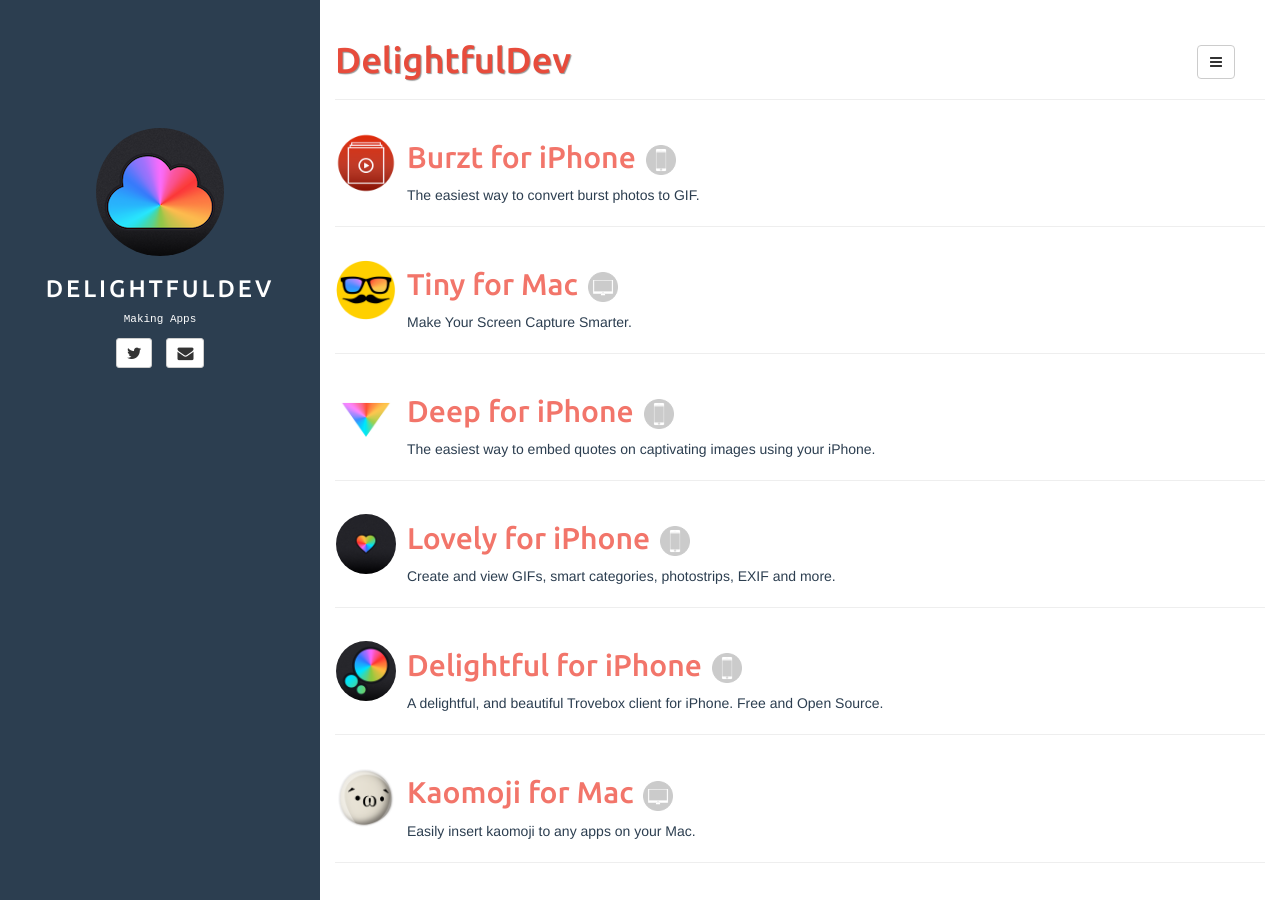
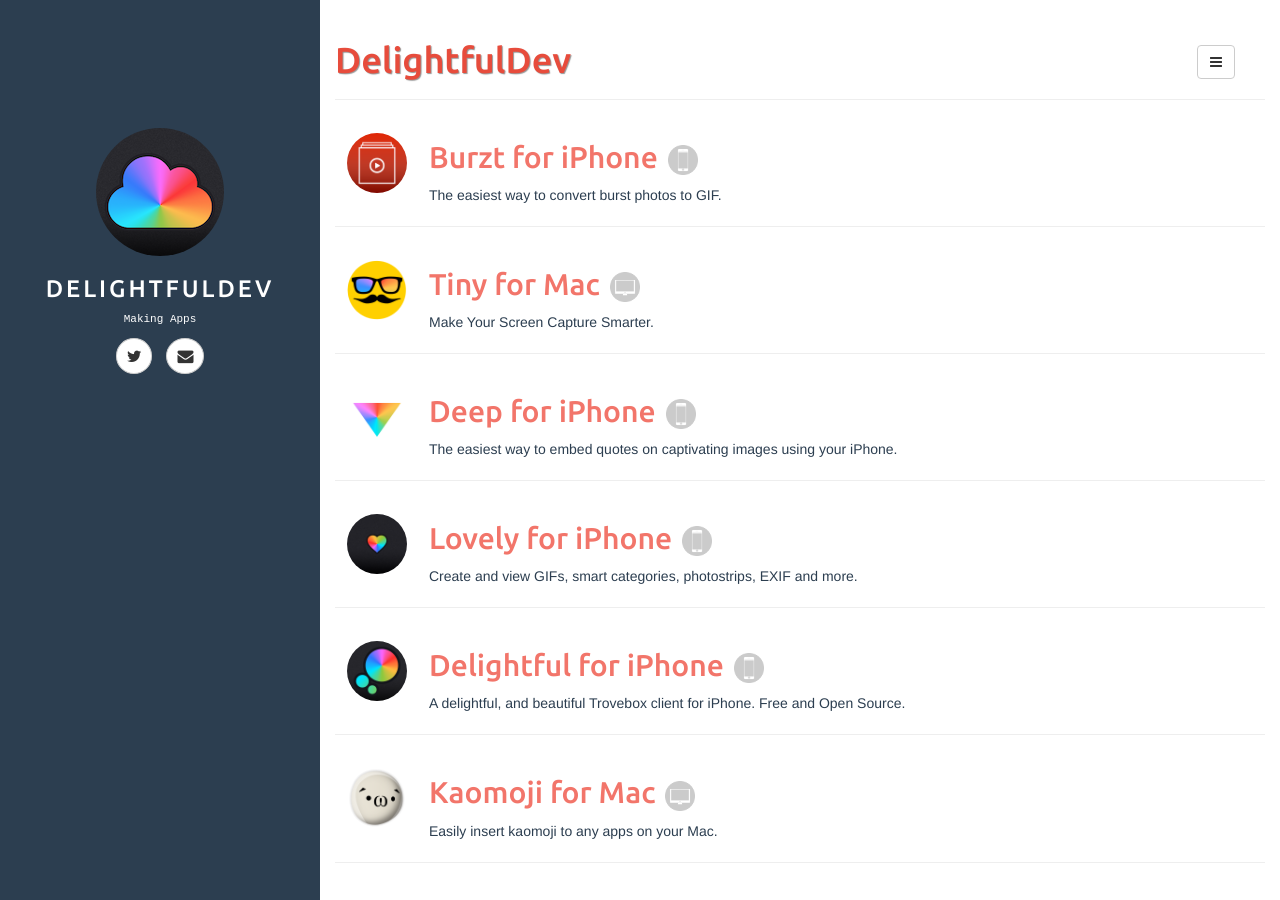
Before and after one commit to nicnocquee/delightfuldev-website, a Jekyll site: the page built from index.html, in a window 1280 px wide. Built offline with Jekyll 4.4.1, drawn with Linux system fonts in a browser that asks for light colours; the list of posts is cut into pages by our own code.

Commit message:
apps list

```diff
--- a/_includes/sidebar.html
+++ b/_includes/sidebar.html
@@ -18,21 +18,21 @@
 	<ul class="list-unstyled list-inline">
 		{% if site.author.github %}
 		<li>
-			<a class="btn btn-default btn-sm" href="https://github.com/{{ site.author.github }}">
+			<a class="btn btn-default btn-sm btn-contact" href="https://github.com/{{ site.author.github }}">
 				<i class="fa fa-github-alt fa-lg"></i>
 			</a>
 		</li>
 		{% endif %}
 		{% if site.author.twitter %}
 		<li>
-			<a class="btn btn-default btn-sm" href="https://twitter.com/{{ site.author.twitter }}">
+			<a class="btn btn-default btn-sm btn-contact" href="https://twitter.com/{{ site.author.twitter }}">
 				<i class="fa fa-twitter fa-lg"></i>
 			</a>
 		</li>
 		{% endif %}
 		{% if site.author.email %}
 		<li>
-			<a class="btn btn-default btn-sm" href="mailto:{{ site.author.email }}">
+			<a class="btn btn-default btn-sm btn-contact" href="mailto:{{ site.author.email }}">
 				<i class="fa fa-envelope fa-lg"></i>
 			</a>
 		</li>
--- a/assets/css/style.css
+++ b/assets/css/style.css
@@ -134,8 +134,11 @@
 }
 
 article.home img.appicon {
-	width: 60px;
+	max-width: 60px;
 	border-radius: 50%;
+	margin-left: auto;
+	margin-right: auto;
+	display: block;
 }
 
 article.home img.apptype {
@@ -196,3 +199,9 @@
 ul.dropdown-menu>li>a>i.fa {
     width: 1.3em;
 }
+
+.btn-contact {
+	padding: 10px;
+	border-radius: 50%;
+	line-height: normal;
+}
--- a/index.html
+++ b/index.html
@@ -23,14 +23,14 @@
     {{ post.date | date: "%Y" }}
   </span> -->
 
-<table>
+<table width="100%">
     <tr>
-        <td>
+        <td width="10%">
             {% if post.icon %}
             <img class="appicon" src="/assets/media/{{ post.icon }}">
             {% endif %}
         </td>
-        <td>
+        <td width="90%">
             <h2>
               <a href="{{ site.BASE_PATH }}{{ post.url }}">{{ post.title }}</a><img class="apptype" src="/assets/media/{{ post.apptype }}.png">
             </h2>
```
Also changed, not shown: assets/media/burzt.png.
